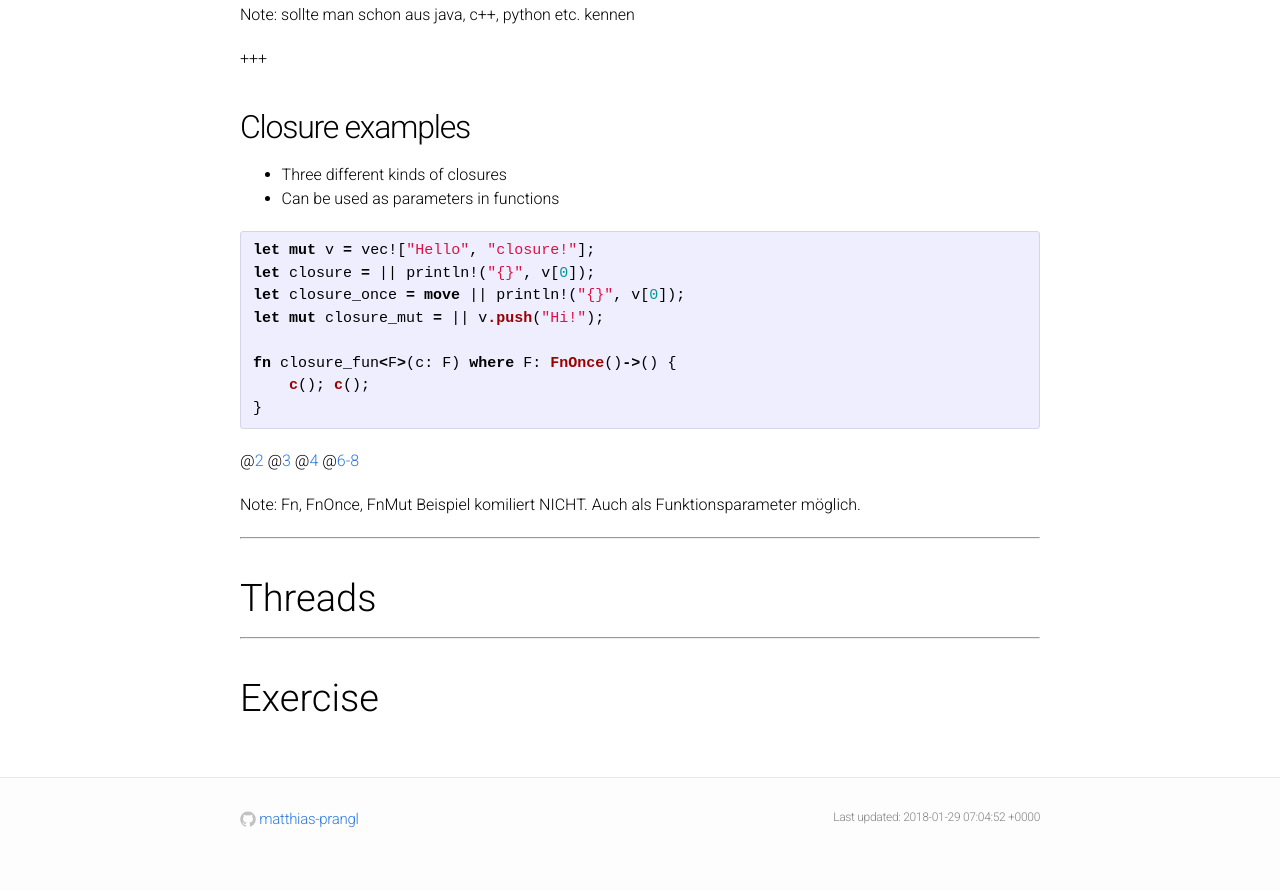
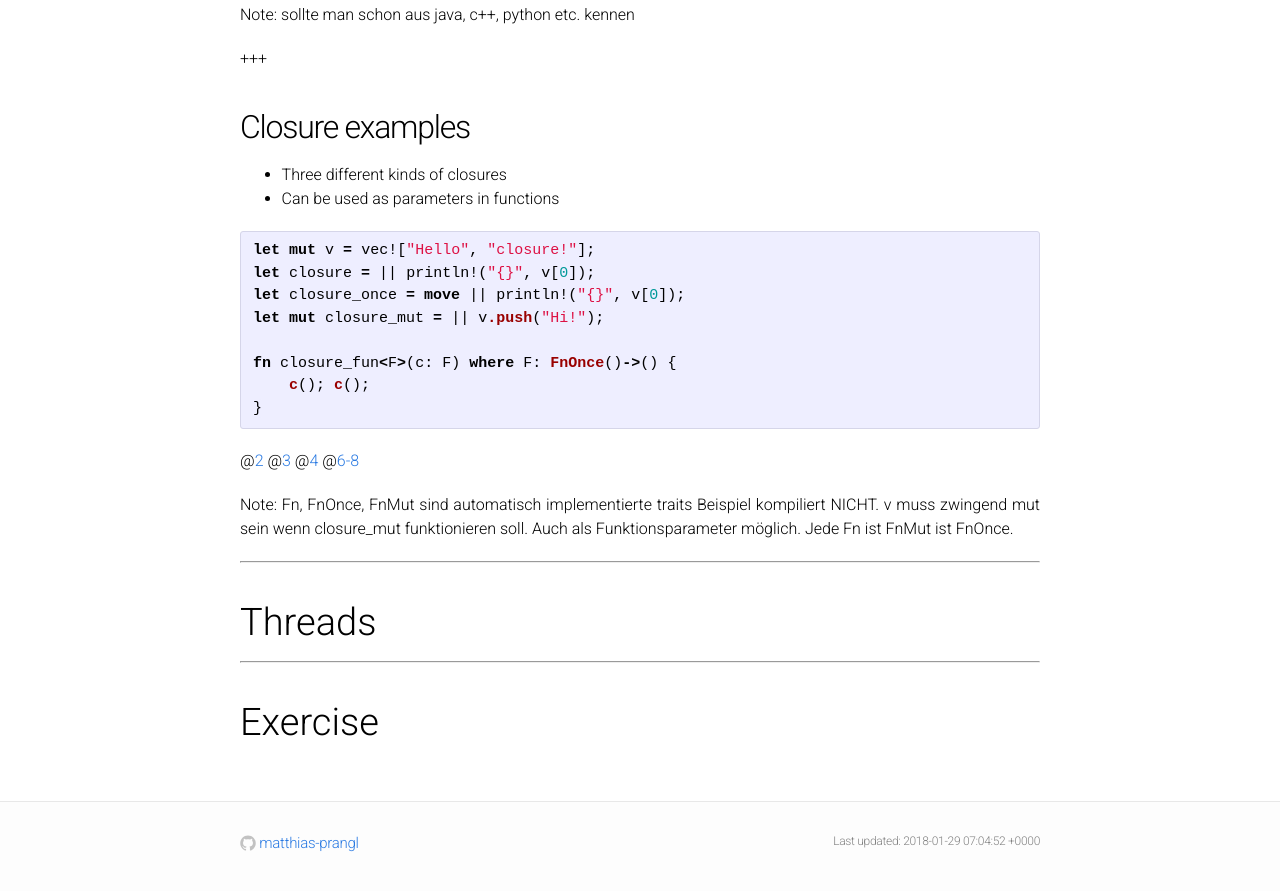
Before and after one commit to matthias-prangl/hsro-inf-kp.github.io, a Jekyll site: the page built from PITCHME.md, in a window 1280 px wide and 900 px high, scrolled down 13053 px. Shown: the top 891 px of the window. Built offline with Jekyll 4.4.1, drawn with Linux system fonts in a browser that asks for light colours; our own code applies the rules of GitHub Pages for plain Markdown files.

Commit message:
Update Slides

```diff
--- a/PITCHME.md
+++ b/PITCHME.md
@@ -642,9 +642,11 @@ fn closure_fun<F>(c: F) where F: FnOnce()->() {
 @[4](FnMut()->() mutates the value in the closure)
 @[6-8](This will not work, since FnOnce can only be called once)
 
-Note: Fn, FnOnce, FnMut
-Beispiel komiliert NICHT.
+Note: Fn, FnOnce, FnMut sind automatisch implementierte traits
+Beispiel kompiliert NICHT.
+v muss zwingend mut sein wenn closure_mut funktionieren soll.
 Auch als Funktionsparameter möglich.
+Jede Fn ist FnMut ist FnOnce.
 
 ---
 
```
